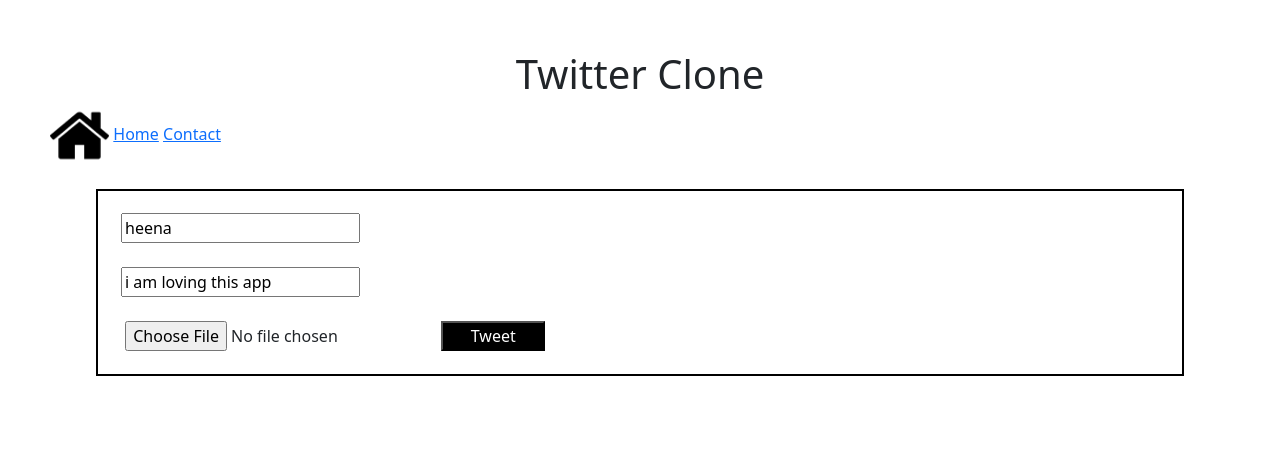
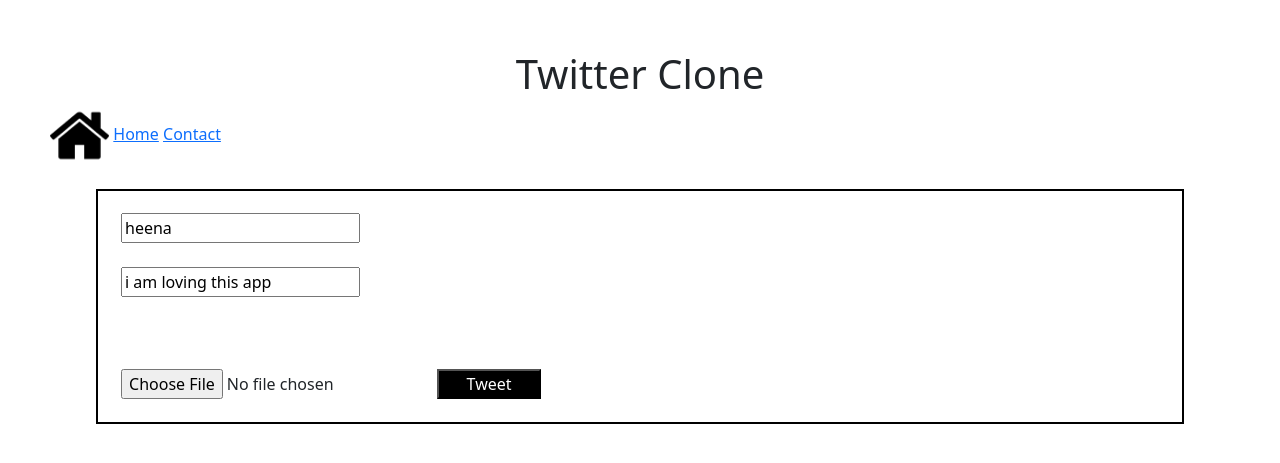
Before and after one commit to Heenar04/twitter_clone, a Django app: page /edit/1/ in a window 1280 px wide. Shown: the top 463 px of the page. Run offline with Django 3.2, Linux system fonts and the light colour scheme; data comes from the database, SQL or seed files in the repository.

Commit message:
added css quality

```diff
--- a/static/css/style.css
+++ b/static/css/style.css
@@ -123,6 +123,7 @@
 
   .edit img{
       border: 5%;
+      width: 25%;
   }
   .edit{
 
--- a/templates/edit.html
+++ b/templates/edit.html
@@ -25,10 +25,13 @@
 
         <!-- <textarea name="body" name="Post here " value="{{tweet.body}}" required></textarea><br> -->
         <img src="{{tweet.image.url}}" />
+        <br>
+        <br>
+        <div>
         <input type="file" name='image'>
 
         <input type="submit" value="Tweet" style="background-color:black;width: 10%; color: white;"><br>
-
+      </div>
 
     </form>
   </section>
```
